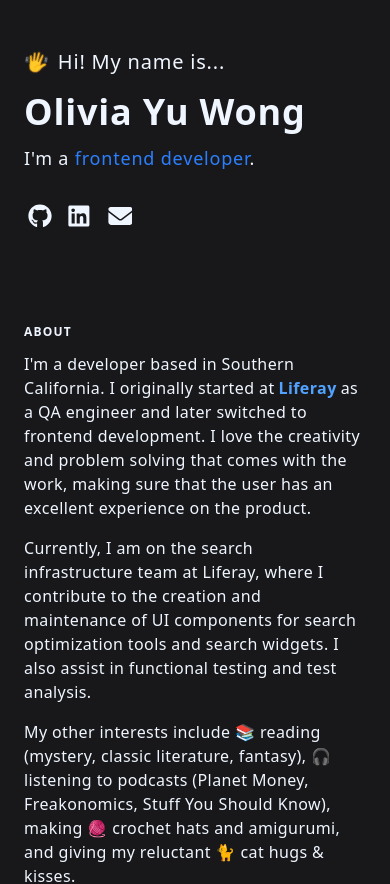
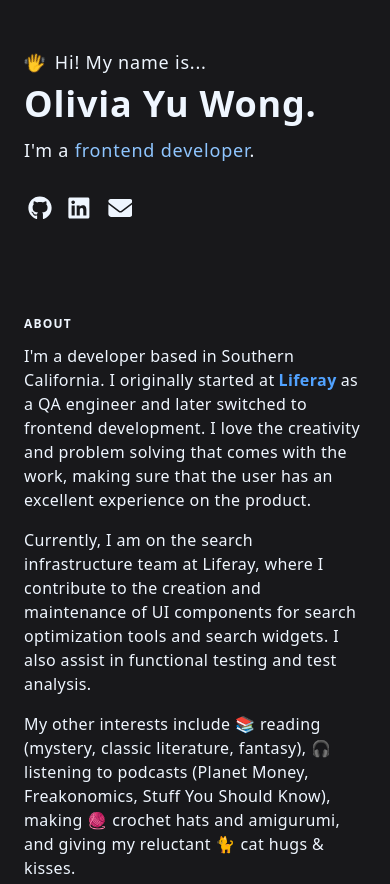
Before and after one commit to oliv-yu/oliv-yu.github.io, a Next.js app: page / in a window 390 px wide. Shown: the top 884 px of the page. Built offline with nearby package versions, Linux system fonts and the light colour scheme.

Commit message:
Add some animation and loader icons

```diff
--- a/app/components/Introduction.tsx
+++ b/app/components/Introduction.tsx
@@ -3,16 +3,15 @@ import React from "react";
 export default function Introduction() {
   return (
     <div className="introduction-content">
-      <div className="mb-4 text-xl font-medium flex">
+      <div className="text-lg mb-2 font-medium flex sm:text-xl">
         <div className="animate-wave after:content-['__\01F44B']"></div>
-        <div className="ml-2">Hi! My name is...</div>
+        <div className="animate-enter-1 ml-2">Hi! My name is...</div>
       </div>
-      <h1 className="text-4xl font-bold sm:text-5xl hover:text-default-500 transition ease-in-and-out duration-300 transition-colors">
-        Olivia Yu Wong
+      <h1 className="animate-enter-2 cursor-pointer text-4xl font-bold sm:text-5xl hover:text-default-500 transition ease-in-and-out duration-300 transition-colors">
+        Olivia Yu Wong.
       </h1>
-      <h2 className="mt-3 text-lg font-medium sm:text-xl">
-        I&apos;m a{" "}
-        <span className="animate-color-shift">frontend developer</span>.
+      <h2 className="animate-enter-3 mt-3 text-lg font-medium sm:text-xl">
+        I&apos;m a <span className="text-default-300">frontend developer</span>.
       </h2>
     </div>
   );
--- /dev/null
+++ b/app/components/LoaderIcon.tsx
@@ -0,0 +1,113 @@
+import React from "react";
+import * as motion from "motion/react-client";
+
+const HexagonLoader = () => (
+  <motion.div
+    animate={{
+      scale: [0.75, 1, 0],
+    }}
+    transition={{
+      duration: 0.5,
+      delay: 1.5,
+      ease: "easeInOut",
+      times: [0, 0.4, 1],
+    }}
+  >
+    <svg
+      className="animate-wiggle h-24 w-24 stroke-default-500"
+      xmlns="http://www.w3.org/2000/svg"
+      viewBox="0 0 100 100"
+    >
+      <g>
+        <path
+          strokeWidth="10"
+          strokeLinecap="round"
+          strokeLinejoin="round"
+          fillOpacity="0"
+          d="M 50, 5
+            L 11, 27
+            L 11, 72
+            L 50, 95
+            L 89, 73
+            L 89, 28 z"
+        />
+      </g>
+    </svg>
+  </motion.div>
+);
+
+const CircleLoader = () => (
+  <motion.svg
+    width="150"
+    height="150"
+    viewBox="0 0 50 50"
+    initial="hidden"
+    animate="visible"
+  >
+    <motion.circle
+      className="circle-path"
+      cx="25"
+      cy="25"
+      r="20"
+      stroke="oklch(0.707 0.165 254.624)"
+      animate={{
+        scale: [0.75, 1, 0],
+      }}
+      transition={{
+        duration: 0.5,
+        delay: 1.5,
+        ease: "easeInOut",
+        times: [0, 0.4, 1],
+      }}
+      variants={{
+        hidden: { pathLength: 0, opacity: 0 },
+        visible: (i: number) => {
+          const delay = i * 0.5;
+          return {
+            pathLength: 1,
+            opacity: 1,
+            transition: {
+              pathLength: {
+                delay,
+                type: "spring",
+                duration: 1.5,
+                bounce: 0,
+              },
+              opacity: { delay, duration: 0.01 },
+            },
+          };
+        },
+      }}
+      custom={1}
+      style={{
+        strokeWidth: 7,
+        strokeLinecap: "round",
+        fill: "transparent",
+      }}
+    />
+  </motion.svg>
+);
+
+const SquareLoader = () => (
+  <motion.div
+    style={{
+      width: 50,
+      height: 50,
+      backgroundColor: "oklch(0.488 0.243 264.376)",
+      borderRadius: 5,
+    }}
+    animate={{
+      rotate: [0, 180, 0],
+      scale: [1, 1, 2, 1, 0],
+      borderRadius: ["5%", "50%", "50%"],
+    }}
+    transition={{
+      duration: 1.5,
+      delay: 0.5,
+      ease: "easeInOut",
+      times: [0, 0.2, 0.8, 1],
+    }}
+  />
+);
+
+export { CircleLoader, HexagonLoader, SquareLoader };
--- a/app/globals.css
+++ b/app/globals.css
@@ -15,9 +15,40 @@
 
   --color-mint-500: oklch(0.72 0.11 178);
 
-  --animate-wave: wave 3s ease-in-out infinite;
   --animate-color-shift: colorShift 6s ease-in-out infinite;
-  --animate-opacity-shift: opacityShift 6s ease-in-out infinite;
+  --animate-enter-1: entrance 0.25s ease-in;
+  --animate-enter-2: entrance 0.5s ease-in;
+  --animate-enter-3: entrance 1.2s ease-in;
+  --animate-slow-spin: spin 6s linear infinite;
+  --animate-wave: wave 1s ease-in-out infinite;
+  --animate-wiggle: wiggle 1s ease-in-out infinite;
+
+  @keyframes colorShift {
+    0%,
+    100% {
+      color: theme("colors.blue.500");
+    }
+    50% {
+      color: theme("colors.blue.100");
+    }
+  }
+
+  @keyframes entrance {
+    0% {
+      opacity: 0%;
+      margin-bottom: 10px;
+    }
+    100% {
+      opacity: 100%;
+      margin-bottom: 0px;
+    }
+  }
+
+  @keyframes spin {
+    to {
+      transform: rotate(360deg);
+    }
+  }
 
   @keyframes wave {
     0%,
@@ -29,23 +60,13 @@
     }
   }
 
-  @keyframes colorShift {
+  @keyframes wiggle {
     0%,
     100% {
-      color: theme("colors.blue.500");
+      transform: rotate(-3deg);
     }
     50% {
-      color: theme("colors.blue.100");
-    }
-  }
-
-  @keyframes opacityShift {
-    0%,
-    100% {
-      opacity: 20%;
-    }
-    50% {
-      opacity: 100%;
+      transform: rotate(3deg);
     }
   }
 }
--- a/app/page.tsx
+++ b/app/page.tsx
@@ -1,13 +1,29 @@
-import React from "react";
+"use client";
+
+import React, { useState } from "react";
 import About from "./components/About";
 import Introduction from "./components/Introduction";
 import PageLinks from "./components/PageLinks";
 import Projects from "./components/Projects";
 import Skills from "./components/Skills";
 import SocialLinks from "./components/SocialLinks";
+import * as motion from "motion/react-client";
+import { CircleLoader } from "./components/LoaderIcon";
 
 export default function Page() {
+  const [isLoading, setIsLoading] = useState(true);
+
+  setTimeout(() => {
+    setIsLoading(false);
+  }, 2250);
+
   return (
+    <>
+      {isLoading ? (
+        <div className="grid h-screen place-content-center">
+          <CircleLoader />
+        </div>
+      ) : (
         <div className="text-default-50 mx-auto min-h-screen max-w-screen-xl px-6 py-12 font-sans md:px-12 md:py-16 lg:py-0">
           <div className="lg:flex lg:justify-between lg:gap-4">
             <header className="tracking-wider lg:sticky lg:top-0 lg:flex lg:max-h-screen lg:w-[33%] lg:flex-col lg:justify-between lg:py-24">
@@ -27,6 +43,11 @@ export default function Page() {
             </header>
 
             <main id="content" className="pt-24 lg:w-[65%] lg:py-24">
+              <motion.div
+                initial={{ opacity: 0, marginBottom: "10px" }}
+                animate={{ opacity: 1, marginBottom: "0px" }}
+                transition={{ duration: 0.25, ease: "easeIn", delay: 1 }}
+              >
                 <section
                   id="about"
                   className="mb-16 scroll-mt-16 md:mb-24 lg:mb-36 lg:scroll-mt-24 tracking-wide"
@@ -65,12 +86,15 @@ export default function Page() {
 
                 <footer className="max-w-md pb-16 text-sm text-slate-500 sm:pb-0">
                   <p className="after:content-['__\01F643']">
-              Coded in Visual Studio Code, built with Next.js and Tailwind CSS,
-              deployed to GitHub Pages
+                    Coded in Visual Studio Code, built with Next.js and Tailwind
+                    CSS, deployed to GitHub Pages
                   </p>
                 </footer>
+              </motion.div>
             </main>
           </div>
         </div>
+      )}
+    </>
   );
 }
```
Lines whose indentation alone changed are shown as unchanged.
